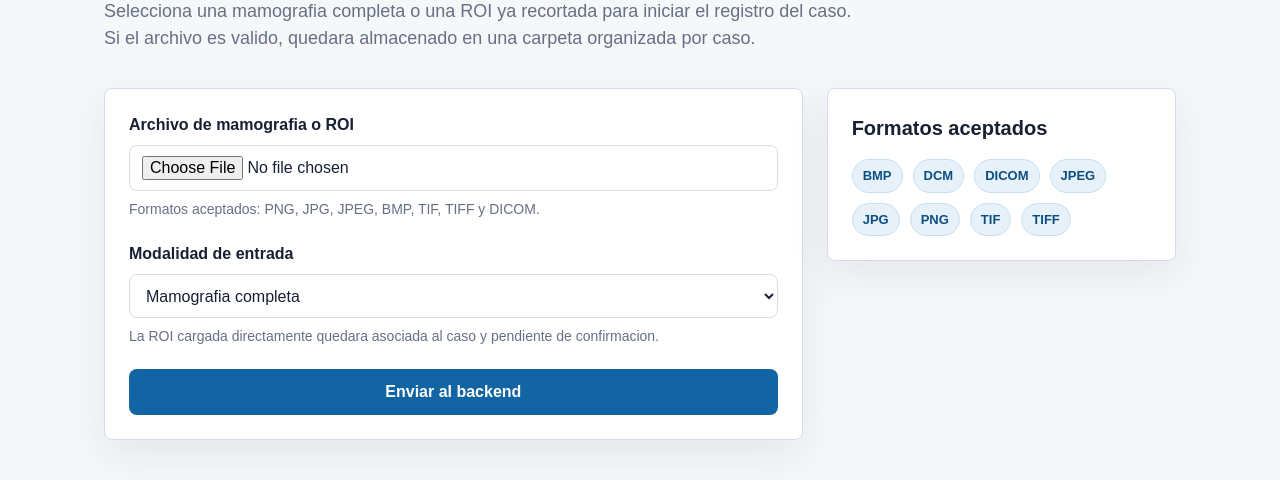
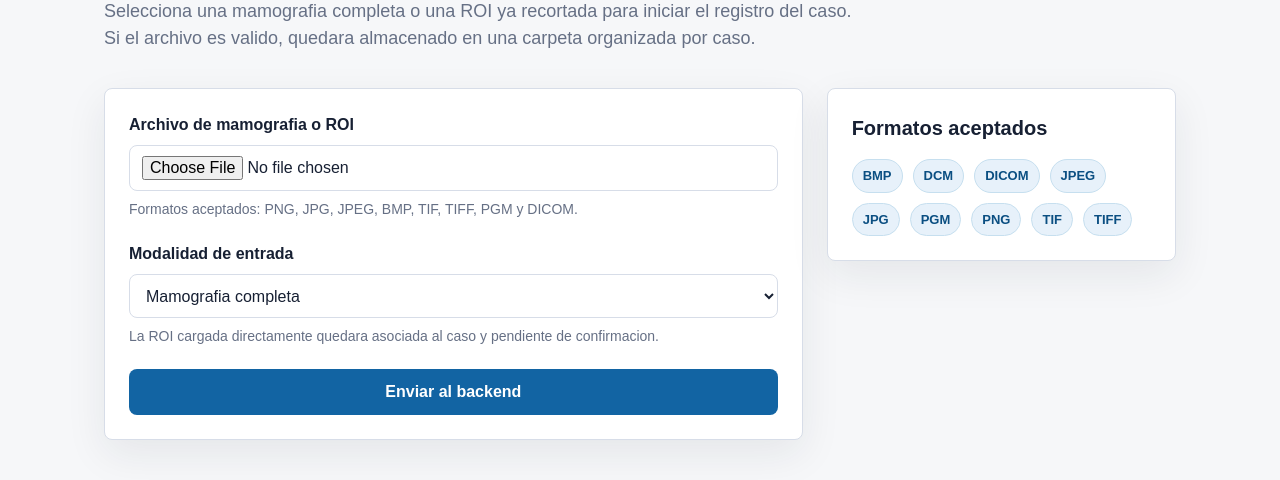
Before and after one commit to MatiasVz/prototipo-mamografia, a Flask app: page /mamografias/cargar in a window 1280 px wide. Shown: the part 203-683 px from the top of the page. Run offline with Flask 3, Linux system fonts and the light colour scheme.

Commit message:
PRO-24 Admite archivos PGM como entrada

```diff
--- a/web/app/services/file_validation.py
+++ b/web/app/services/file_validation.py
@@ -6,7 +6,7 @@ from pydicom.errors import InvalidDicomError
 from pydicom.filereader import dcmread
 
 
-ALLOWED_IMAGE_EXTENSIONS = {"png", "jpg", "jpeg", "bmp", "tif", "tiff"}
+ALLOWED_IMAGE_EXTENSIONS = {"png", "jpg", "jpeg", "bmp", "tif", "tiff", "pgm"}
 ALLOWED_DICOM_EXTENSIONS = {"dcm"}
 ALLOWED_EXTENSIONS = ALLOWED_IMAGE_EXTENSIONS | ALLOWED_DICOM_EXTENSIONS
 DICOM_METADATA_FIELDS = {
@@ -53,7 +53,7 @@ def validate_mammogram_file(file_storage, max_size_bytes):
         return FileValidationResult(
             is_valid=False,
             message=(
-                "Formato no permitido. Usa PNG, JPG, JPEG, BMP, TIF, TIFF o DCM."
+                "Formato no permitido. Usa PNG, JPG, JPEG, BMP, TIF, TIFF, PGM o DCM."
             ),
             extension=extension,
         )
--- a/web/app/services/preview_service.py
+++ b/web/app/services/preview_service.py
@@ -8,7 +8,7 @@ from pydicom.uid import ExplicitVRBigEndian
 
 
 DIRECT_PREVIEW_EXTENSIONS = {"png", "jpg", "jpeg"}
-GENERATED_PREVIEW_EXTENSIONS = {"bmp", "tif", "tiff"}
+GENERATED_PREVIEW_EXTENSIONS = {"bmp", "tif", "tiff", "pgm"}
 DICOM_PREVIEW_EXTENSIONS = {"dcm"}
 PREVIEW_FILENAME = "preview.png"
 MAX_PREVIEW_SIZE = (1200, 1200)
--- a/web/app/templates/upload.html
+++ b/web/app/templates/upload.html
@@ -26,11 +26,11 @@
           id="mammogram_file"
           name="mammogram_file"
           type="file"
-          accept=".png,.jpg,.jpeg,.bmp,.tif,.tiff,.dcm,application/dicom"
+          accept=".png,.jpg,.jpeg,.bmp,.tif,.tiff,.pgm,.dcm,application/dicom"
           data-file-input
         >
         <p class="field-help" data-file-name>
-          Formatos aceptados: PNG, JPG, JPEG, BMP, TIF, TIFF y DICOM.
+          Formatos aceptados: PNG, JPG, JPEG, BMP, TIF, TIFF, PGM y DICOM.
         </p>
       </div>
 
```
